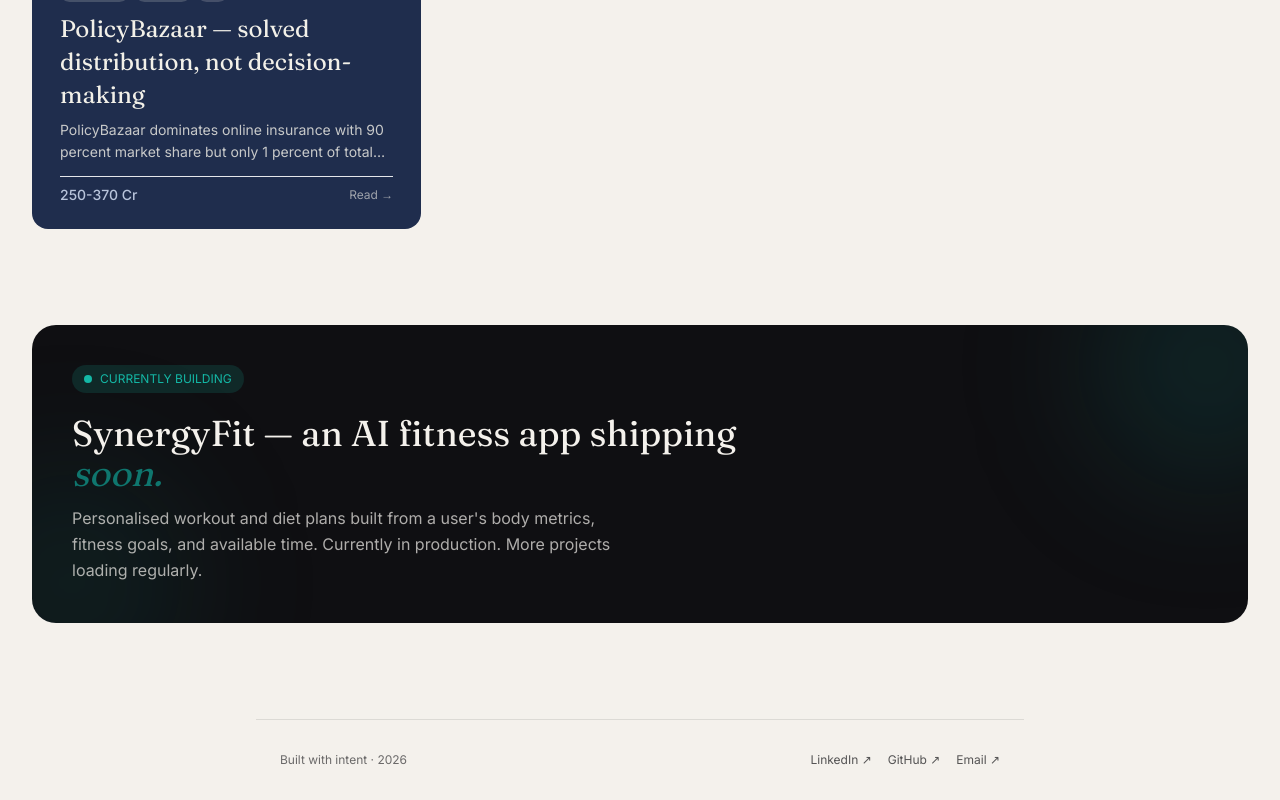
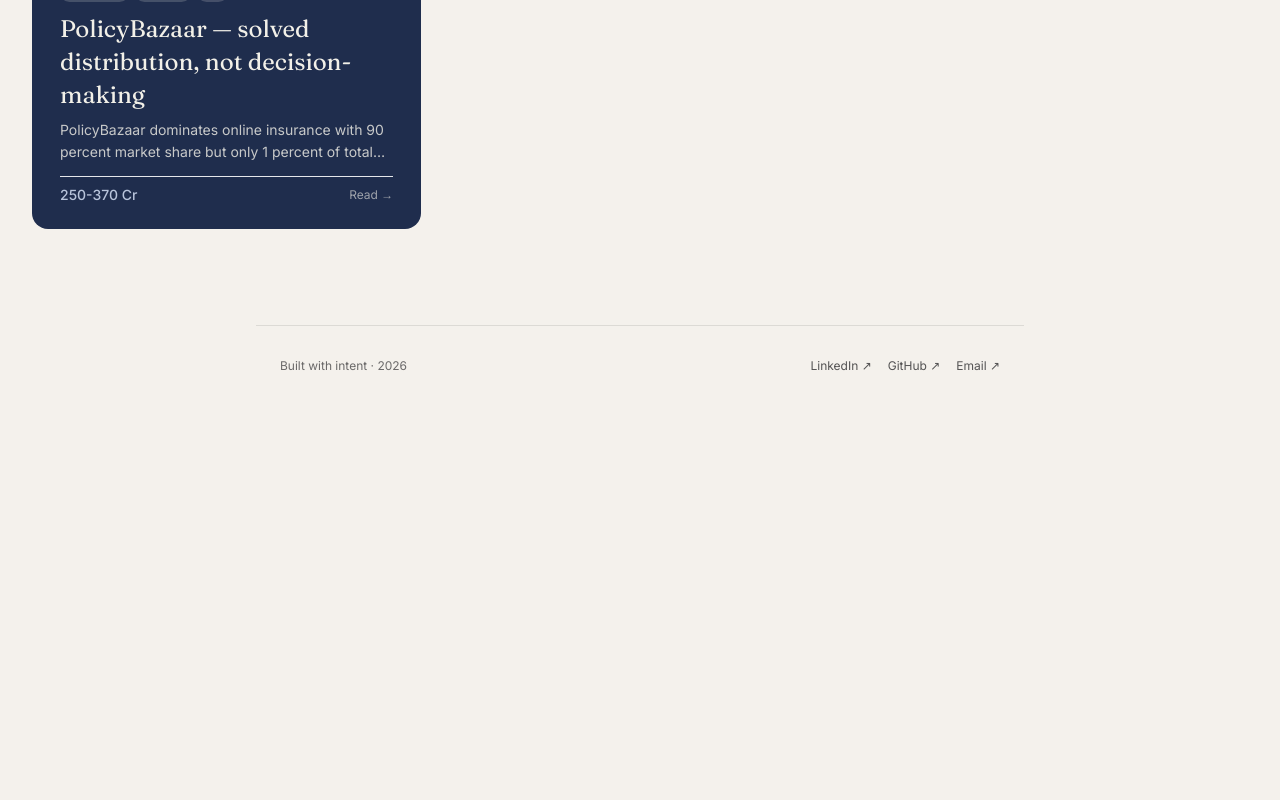
Before and after one commit to amanav050/manav-portfolio, a Next.js app: page / in a window 1280 px wide. Shown: the part 1888-2688 px from the top of the page. After the commit the page ends 2294 px from the top, so only its background shows below. Built offline with nearby package versions, Linux system fonts and the light colour scheme.

Commit message:
Remove SynergyFit section

```diff
--- a/src/app/page.tsx
+++ b/src/app/page.tsx
@@ -65,28 +65,6 @@
           ))}
         </div>
       </section>
-
-      <section className="mx-auto max-w-[1400px] px-8 py-12">
-        <div className="rounded-3xl bg-dark p-10 relative overflow-hidden">
-          <div className="absolute -top-20 -right-20 h-60 w-60 rounded-full bg-accent/20 blur-3xl pointer-events-none" />
-          <div className="absolute -bottom-20 -left-20 h-60 w-60 rounded-full bg-accent/15 blur-3xl pointer-events-none" />
-          <div className="relative">
-            <div className="inline-flex items-center gap-2 px-3 py-1.5 bg-success/15 rounded-full mb-5">
-              <span className="relative flex h-2 w-2">
-                <span className="absolute inline-flex h-full w-full animate-ping rounded-full bg-success opacity-75" />
-                <span className="relative inline-flex h-2 w-2 rounded-full bg-success" />
-              </span>
-              <span className="text-xs text-success">CURRENTLY BUILDING</span>
-            </div>
-            <h2 className="font-serif text-3xl md:text-4xl text-cream mb-3 max-w-2xl">
-              SynergyFit — an AI fitness app shipping <span className="italic text-accent">soon.</span>
-            </h2>
-            <p className="text-cream/70 text-base leading-relaxed max-w-xl">
-              Personalised workout and diet plans built from a user's body metrics, fitness goals, and available time. Currently in production. More projects loading regularly.
-            </p>
-          </div>
-        </div>
-      </section>
       <Footer />
     </main>
   );
```
